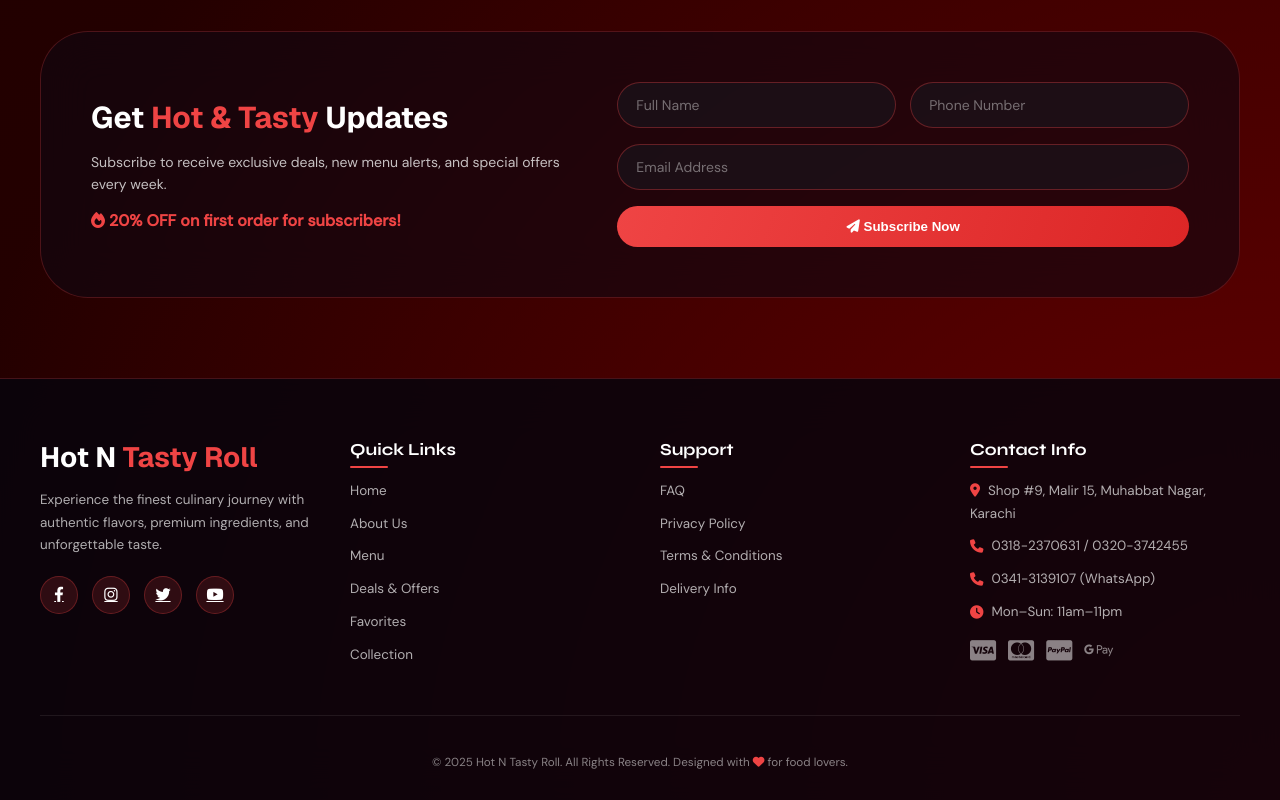
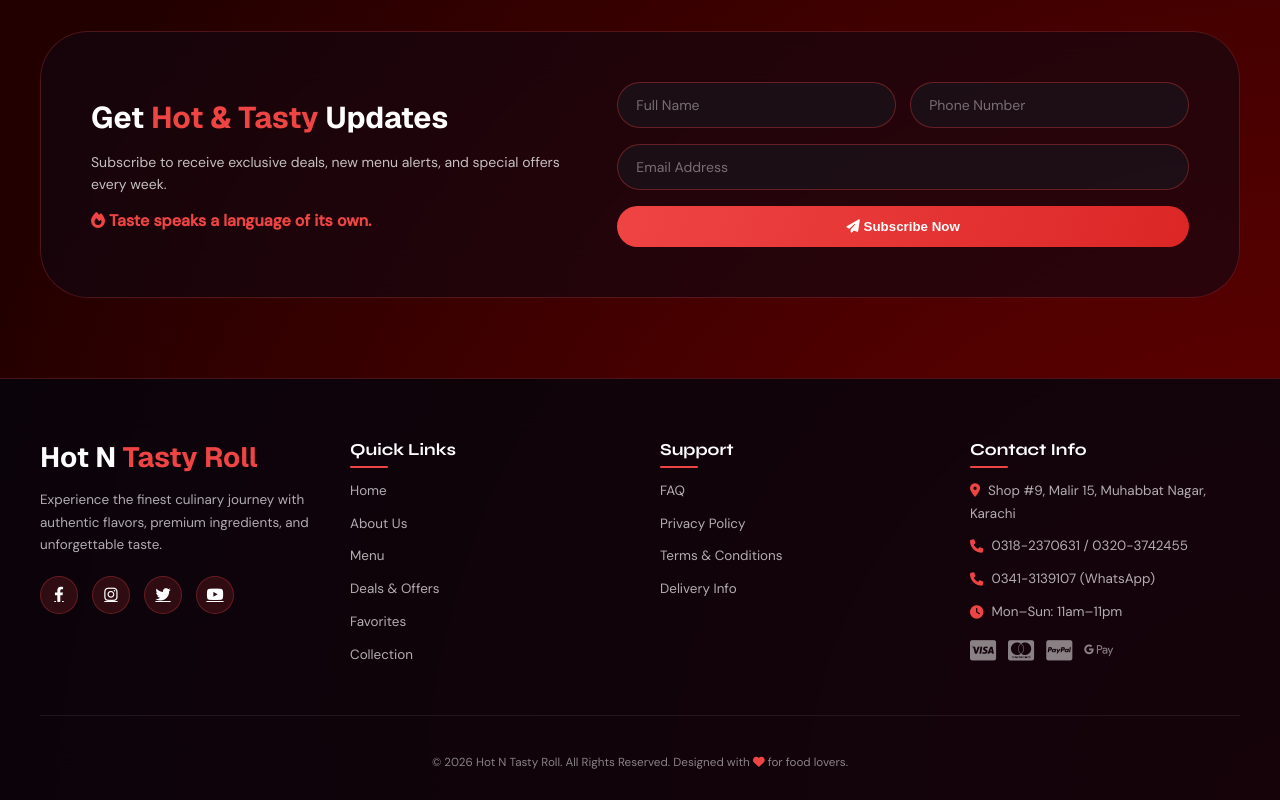
Before and after one commit to muhammadirtizakhan/Hot-n-Tasty-Roll, a website: page index.html in a window 1280 px wide. Shown: the part 3595-4395 px from the top of the page. Drawn offline with nearby package versions, Linux system fonts and the light colour scheme; no server answers.

Commit message:
Update newsletter offer and footer year

```diff
--- a/index.html
+++ b/index.html
@@ -387,7 +387,7 @@
         <div class="newsletter-left">
           <h3>Get <span style="color:var(--red)">Hot & Tasty</span> Updates</h3>
           <p>Subscribe to receive exclusive deals, new menu alerts, and special offers every week.</p>
-          <span class="highlight"><i class="fas fa-fire"></i> 20% OFF on first order for subscribers!</span>
+          <span class="highlight"><i class="fas fa-fire"></i> Taste speaks a language of its own.</span>
         </div>
         <div class="newsletter-right">
           <form id="subscribeForm" action="https://formspree.io/f/mnjlloaj" method="POST">
@@ -580,7 +580,7 @@
       <div class="payment-icons"><i class="fab fa-cc-visa"></i><i class="fab fa-cc-mastercard"></i><i class="fab fa-cc-paypal"></i><i class="fab fa-google-pay"></i></div>
     </div>
   </div>
-  <div class="footer-bottom"><p>&copy; 2025 Hot N Tasty Roll. All Rights Reserved. Designed with <i class="fas fa-heart" style="color:var(--red)"></i> for food lovers.</p></div>
+  <div class="footer-bottom"><p>&copy; 2026 Hot N Tasty Roll. All Rights Reserved. Designed with <i class="fas fa-heart" style="color:var(--red)"></i> for food lovers.</p></div>
 </footer>
 
 <!-- AUTH MODAL -->
```
